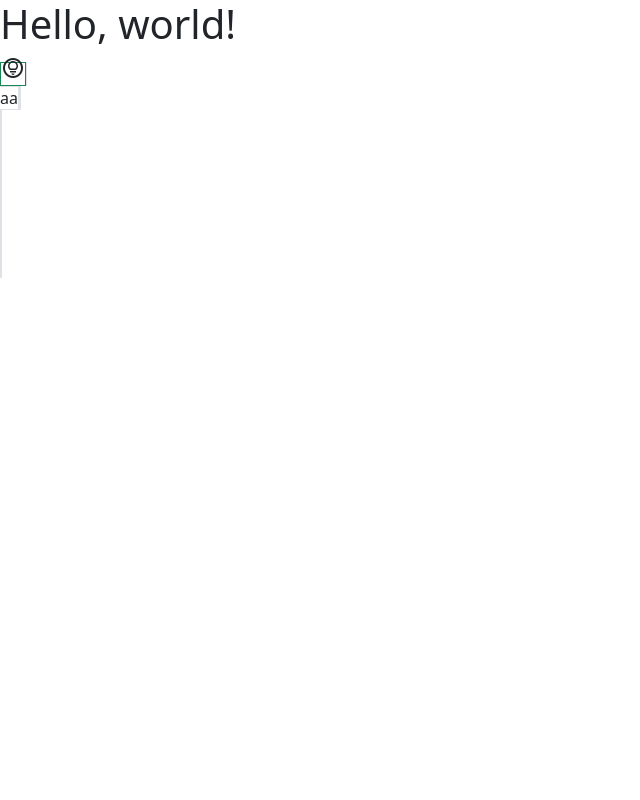
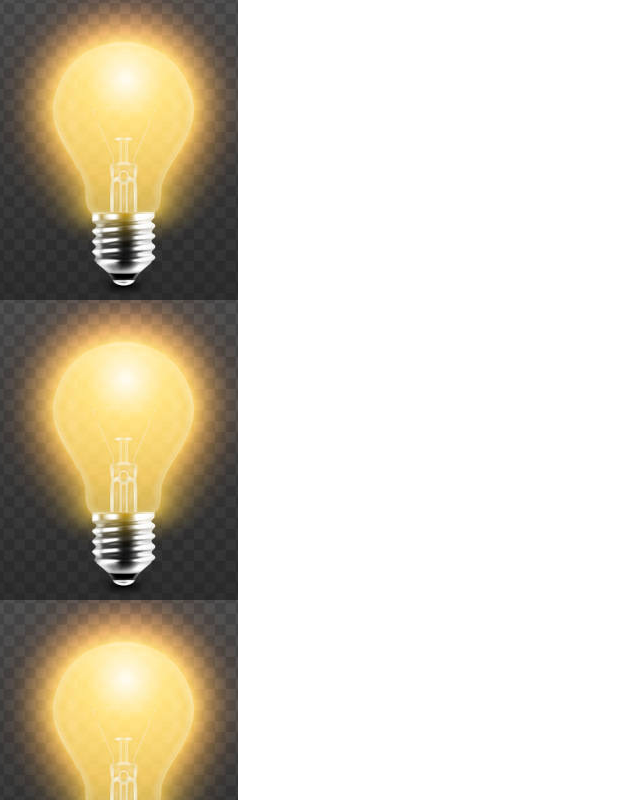
Before and after one commit to henblair/lights_project, a plain HTML site: page index.html in a window 1280 px wide. Shown: the top 800 px of the page, without its empty margins (0-640 px from the left). Drawn offline with nearby package versions, Linux system fonts and the light colour scheme.

Commit message:
added lightbulb images

```diff
--- a/index.html
+++ b/index.html
@@ -16,22 +16,20 @@
     />
     <link rel="stylesheet" href="./CSS/styles.css" />
   </head>
+
   <body>
-    <h1>Hello, world!</h1>
-    <span class="border border-success p_box"
-      ><span class="material-symbols-outlined light_size">
-        lightbulb_circle
-      </span></span
-    >
-    <sp class="border border-sucess box"><br />aa</sp>
-    <sp class="border border-sucess"><br /></sp>
-    <sp class="border border-sucess"><br /></sp>
-    <sp class="border border-sucess"><br /></sp>
-    <sp class="border border-sucess"><br /></sp>
-    <sp class="border border-sucess"><br /></sp>
-    <sp class="border border-sucess"><br /></sp>
-    <sp class="border border-sucess"><br /></sp>
-    <sp class="border border-sucess"><br /></sp>
+    <div><img src="./resources/lb_on.png" alt="" class="lb_size" /></div>
+    <div><img src="./resources/lb_on.png" alt="" class="lb_size" /></div>
+    <div><img src="./resources/lb_on.png" alt="" class="lb_size" /></div>
+    <div><img src="./resources/lb_on.png" alt="" class="lb_size" /></div>
+    <div><img src="./resources/lb_on.png" alt="" class="lb_size" /></div>
+    <div><img src="./resources/lb_on.png" alt="" class="lb_size" /></div>
+    <div><img src="./resources/lb_on.png" alt="" class="lb_size" /></div>
+    <div><img src="./resources/lb_on.png" alt="" class="lb_size" /></div>
+    <div><img src="./resources/lb_on.png" alt="" class="lb_size" /></div>
+    <!-- <img src="./resources/lb_off.png" alt="" class="lb_size"> -->
+
+    <img src="./resources/background.jpeg" alt="backgrnd city" />
 
     <script
       src="https://cdn.jsdelivr.net/npm/bootstrap@5.2.0-beta1/dist/js/bootstrap.bundle.min.js"
@@ -40,3 +38,12 @@
     ></script>
   </body>
 </html>
+<!-- <sp class="border border-sucess box"><br />aa</sp>
+
+<sp class="border border-sucess"><br /></sp>
+<sp class="border border-sucess"><br /></sp>
+<sp class="border border-sucess"><br /></sp>
+<sp class="border border-sucess"><br /></sp>
+<sp class="border border-sucess"><br /></sp>
+<sp class="border border-sucess"><br /></sp>
+<sp class="border border-sucess"><br /></sp> -->
```
Also changed, not shown: resources/background.jpeg (added).
